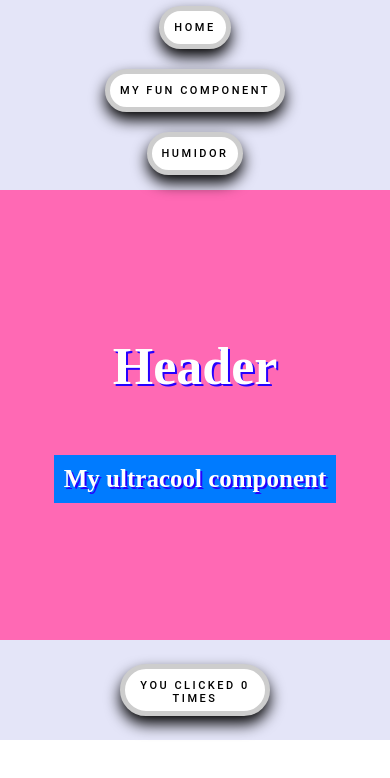
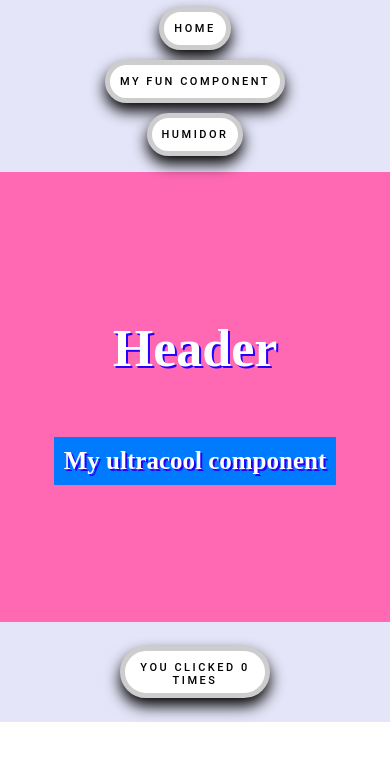
Before and after one commit to Supernuija/portfolio, a React (Create React App) app: page / in a window 390 px wide. Shown: the top 778 px of the page. Built offline with nearby package versions, Linux system fonts and the light colour scheme.

Commit message:
buttons styled

```diff
--- a/src/navbar/navbar.module.scss
+++ b/src/navbar/navbar.module.scss
@@ -5,7 +5,7 @@
     width: 100%;
     height: 50px;
     background: rgb(228, 229, 248);
-    padding-top: 5px;
+    padding-top: 7px;
     padding-bottom: 15px;
 
     .link {
@@ -17,9 +17,10 @@
     }
 
     @media only screen and (max-width: 600px) {
-      height: 170px;
+      height: 150px;
       .link {
         flex-direction: column;
+        padding-bottom: 2px;
       }
     }
   }
@@ -39,7 +40,7 @@
     cursor: pointer;
     outline: none;
     padding: 10px;
-    margin: 10px;
+    margin: 5px;
     white-space: nowrap;
   }
 
```
